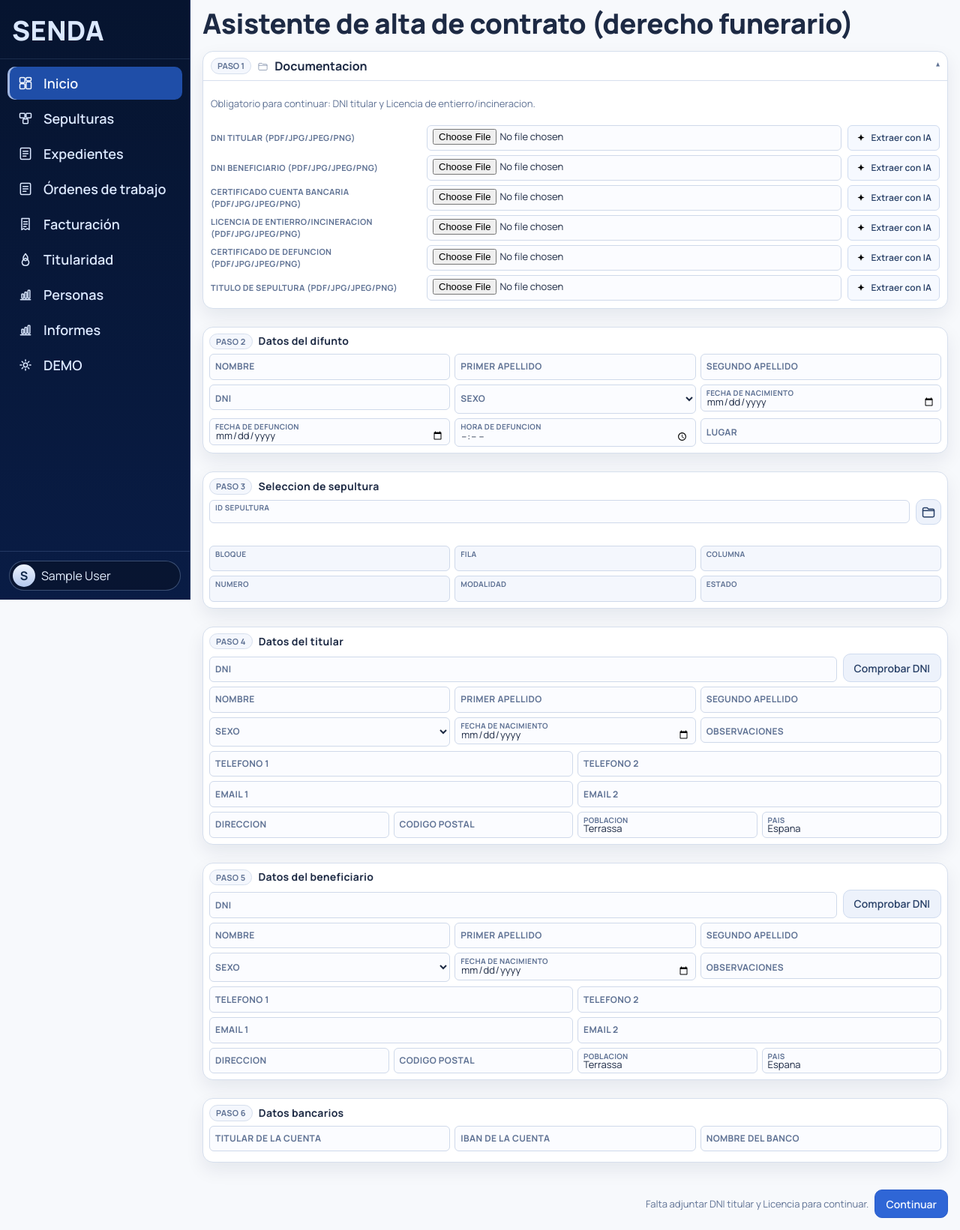
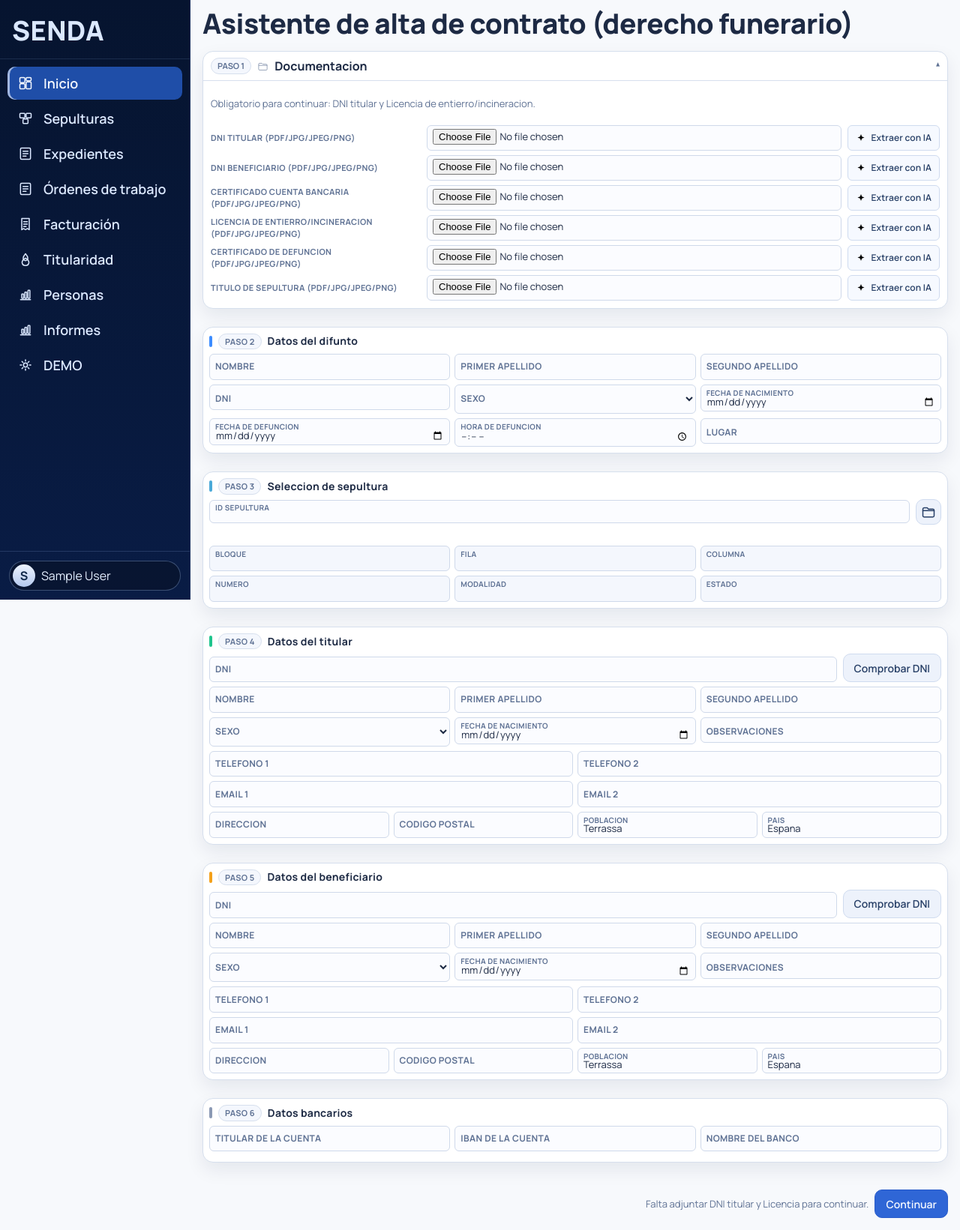
Before and after one commit to jaumecarreno/cementerio, a Flask app: page /cementerio/inhumaciones/asistente in a window 1280 px wide. Shown: the whole page at 75% size. Run offline with Flask 3, Linux system fonts and the light colour scheme; a user stored in the database is signed in; tables that the repository leaves empty hold one stand-in row (values such as "Sample post"); some libraries are stand-ins or nearby versions.

Commit message:
Rediseñar asistente inhumación

```diff
--- a/app/static/style.css
+++ b/app/static/style.css
@@ -2033,6 +2033,7 @@ tr:last-child td {
   display: grid;
   gap: 6px;
   padding: 8px;
+  --contract-step-accent: #5d6f8f;
 }
 
 .contract-step-title {
@@ -2042,6 +2043,36 @@ tr:last-child td {
   display: flex;
   align-items: center;
   gap: 8px;
+}
+
+.contract-step-title::before {
+  content: "";
+  width: 4px;
+  height: 15px;
+  border-radius: 999px;
+  background: var(--contract-step-accent);
+  display: inline-block;
+  flex: 0 0 auto;
+}
+
+.contract-step--deceased {
+  --contract-step-accent: #3d8dff;
+}
+
+.contract-step--holder {
+  --contract-step-accent: #20c58d;
+}
+
+.contract-step--beneficiary {
+  --contract-step-accent: #f4a11a;
+}
+
+.contract-step--sepultura {
+  --contract-step-accent: #4aa9d8;
+}
+
+.contract-step--billing {
+  --contract-step-accent: #8b99b4;
 }
 
 .contract-step-pill {
--- a/app/templates/cemetery/inhumation_assistant.html
+++ b/app/templates/cemetery/inhumation_assistant.html
@@ -66,7 +66,7 @@
       </details>
     </section>
 
-    <section class="box contract-step">
+    <section class="box contract-step contract-step--deceased">
       <h2 class="contract-step-title"><span class="contract-step-pill">Paso 2</span> Datos del difunto</h2>
       <div class="inhumation-cert-grid inhumation-cols-3">
         <div class="inhumation-field"><label>Nombre</label><input type="text" name="deceased_first_name"></div>
@@ -85,7 +85,7 @@
       </div>
     </section>
 
-    <section class="box contract-step">
+    <section class="box contract-step contract-step--sepultura">
       <h2 class="contract-step-title"><span class="contract-step-pill">Paso 3</span> Seleccion de sepultura</h2>
       <div class="inhumation-field">
         <label for="assistant_sepultura_id">ID sepultura</label>
@@ -114,7 +114,7 @@
       </div>
     </section>
 
-    <section class="box contract-step">
+    <section class="box contract-step contract-step--holder">
       <h2 class="contract-step-title"><span class="contract-step-pill">Paso 4</span> Datos del titular</h2>
       <div class="contract-identity-row">
         <div class="inhumation-field">
@@ -150,7 +150,7 @@
       </div>
     </section>
 
-    <section class="box contract-step">
+    <section class="box contract-step contract-step--beneficiary">
       <h2 class="contract-step-title"><span class="contract-step-pill">Paso 5</span> Datos del beneficiario</h2>
       <div class="contract-identity-row">
         <div class="inhumation-field">
@@ -186,7 +186,7 @@
       </div>
     </section>
 
-    <section class="box contract-step">
+    <section class="box contract-step contract-step--billing">
       <h2 class="contract-step-title"><span class="contract-step-pill">Paso 6</span> Datos bancarios</h2>
       <div class="inhumation-cert-grid inhumation-cols-3">
         <div class="inhumation-field"><label>Titular de la cuenta</label><input type="text" name="billing_account_holder_name"></div>
```
